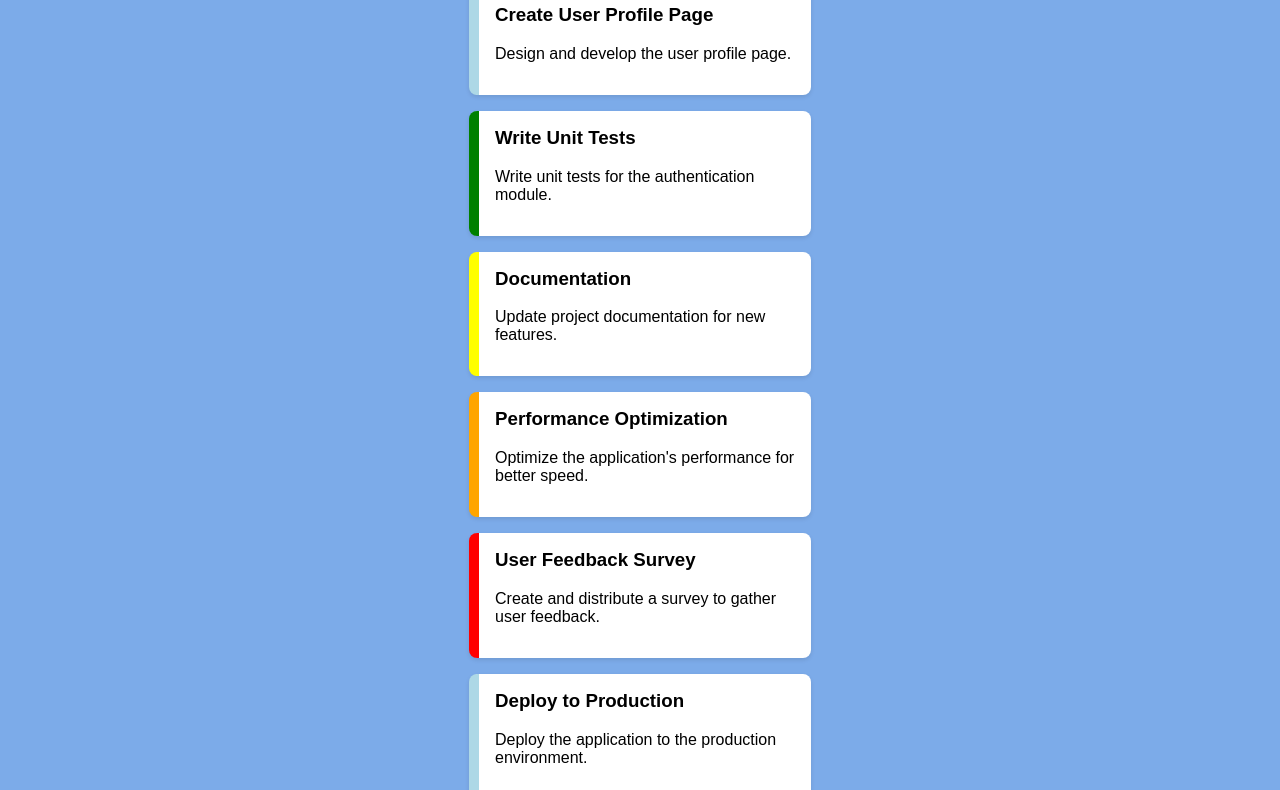
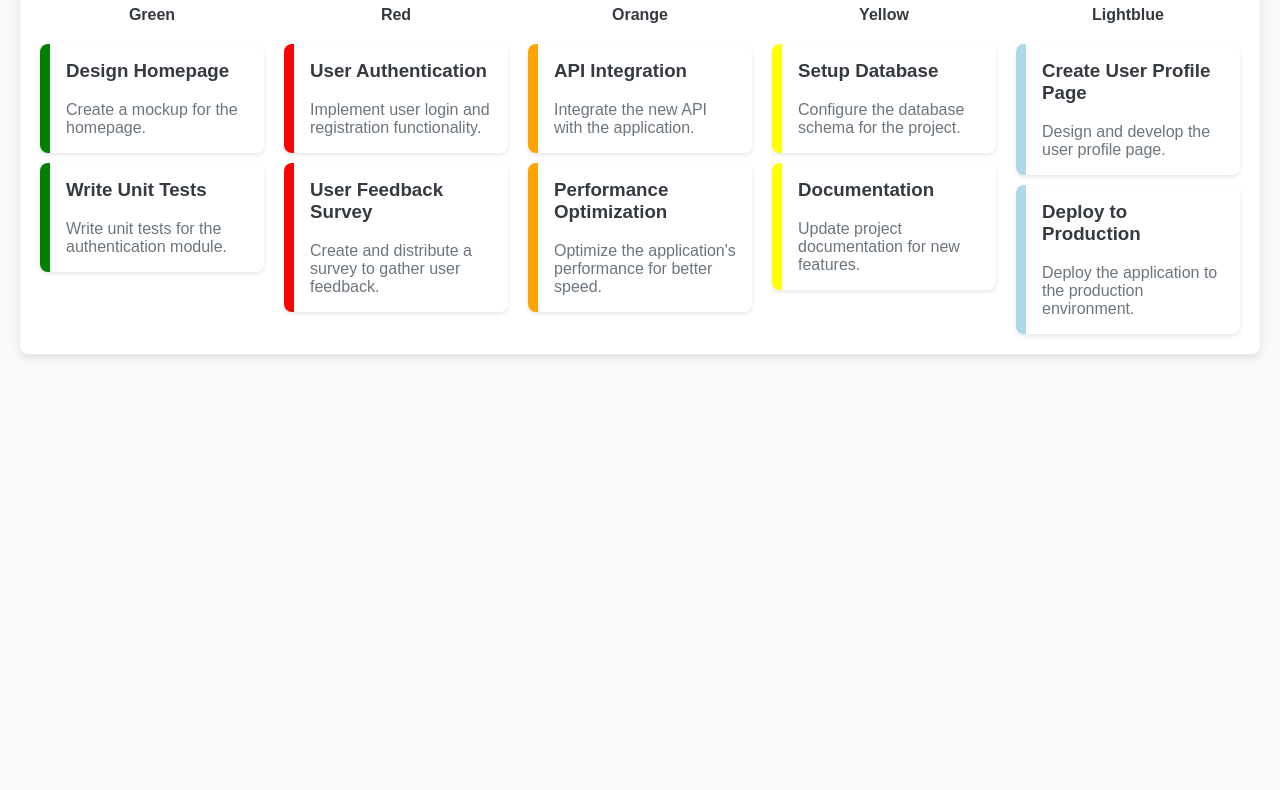
Before and after one commit to AresVRCOfficial/valkyrie-taskboard, a plain HTML site: page index.html in a window 1280 px wide. Shown: the part 270-1060 px from the top of the page. After the commit the page ends 800 px from the top, so only its background shows below. Drawn offline with Linux system fonts and the light colour scheme.

Commit message:
Update index.html

```diff
--- a/index.html
+++ b/index.html
@@ -7,20 +7,50 @@
     <style>
         body {
             font-family: Arial, sans-serif;
-            background-color: #7cabe9;
+            background-color: #f8f9fa;
+            color: #343a40;
             display: flex;
             justify-content: center;
             align-items: center;
             height: 100vh;
             margin: 0;
         }
+        .container {
+            max-width: 1200px;
+            width: 100%;
+            padding: 20px;
+            background-color: #ffffff;
+            box-shadow: 0 4px 8px rgba(0, 0, 0, 0.1);
+            border-radius: 8px;
+        }
+        h1 {
+            text-align: center;
+            color: #495057;
+        }
+        .task-board {
+            display: flex;
+            flex-wrap: wrap;
+            gap: 20px;
+        }
+        .column {
+            flex: 1;
+            min-width: 200px;
+            max-width: 250px;
+            display: flex;
+            flex-direction: column;
+            gap: 10px;
+        }
+        .column-header {
+            font-weight: bold;
+            margin-bottom: 10px;
+            text-align: center;
+            color: #343a40;
+        }
         .card {
             background-color: white;
             border-radius: 8px;
             box-shadow: 0 2px 4px rgba(0, 0, 0, 0.1);
-            margin: 16px;
             padding: 16px;
-            width: 300px;
             border-left: 10px solid;
         }
         .green { border-color: green; }
@@ -30,21 +60,43 @@
         .lightblue { border-color: lightblue; }
         .card h3 {
             margin-top: 0;
+            color: #343a40;
+        }
+        .card p {
+            margin-bottom: 0;
+            color: #6c757d;
         }
     </style>
 </head>
 <body>
-    <div id="taskboard"></div>
+    <div class="container">
+        <h1>Taskboard</h1>
+        <div class="task-board" id="taskboard"></div>
+    </div>
     <script>
         fetch('tasks.json')
             .then(response => response.json())
             .then(data => {
                 const taskboard = document.getElementById('taskboard');
+                const columns = {
+                    green: document.createElement('div'),
+                    red: document.createElement('div'),
+                    orange: document.createElement('div'),
+                    yellow: document.createElement('div'),
+                    lightblue: document.createElement('div')
+                };
+
+                Object.keys(columns).forEach(color => {
+                    columns[color].className = 'column';
+                    columns[color].innerHTML = `<div class="column-header">${color.charAt(0).toUpperCase() + color.slice(1)}</div>`;
+                    taskboard.appendChild(columns[color]);
+                });
+
                 data.tasks.forEach(task => {
                     const card = document.createElement('div');
                     card.className = `card ${task.status}`;
                     card.innerHTML = `<h3>${task.title}</h3><p>${task.description}</p>`;
-                    taskboard.appendChild(card);
+                    columns[task.status].appendChild(card);
                 });
             });
     </script>
```
